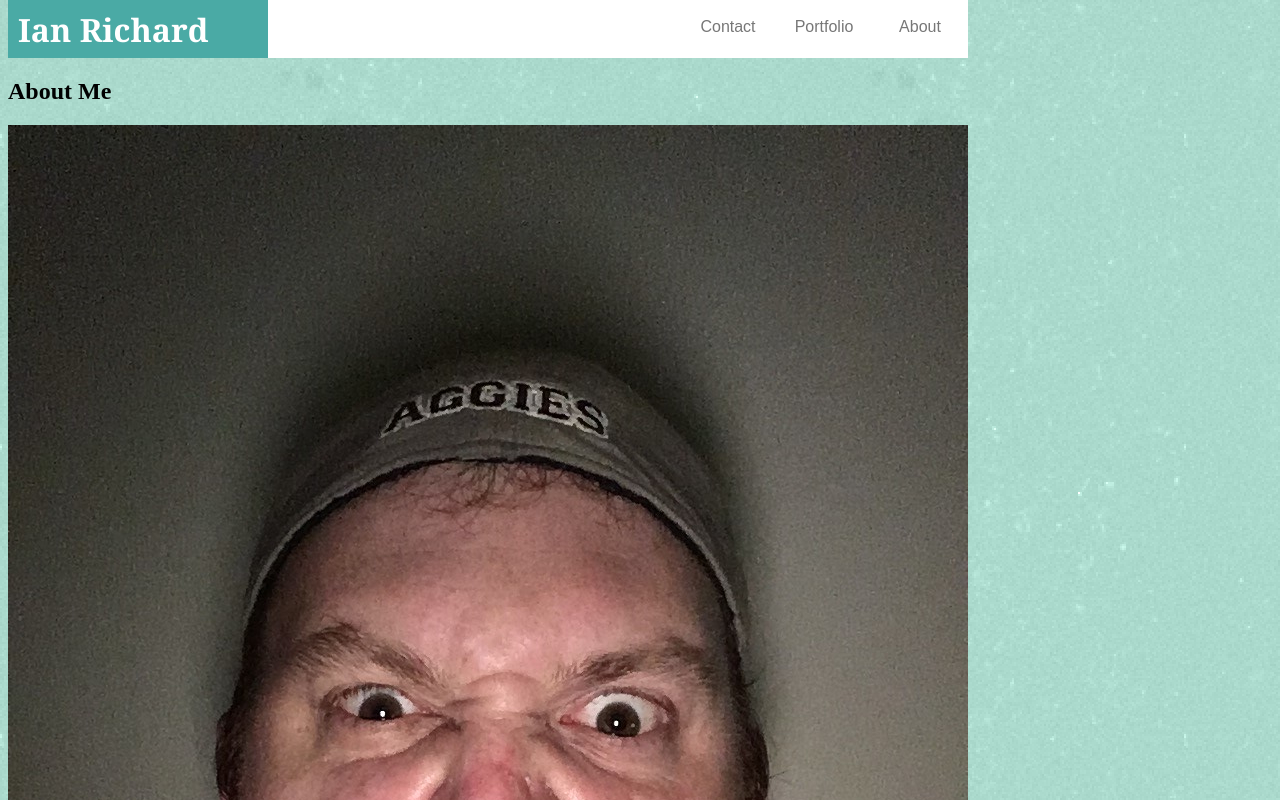
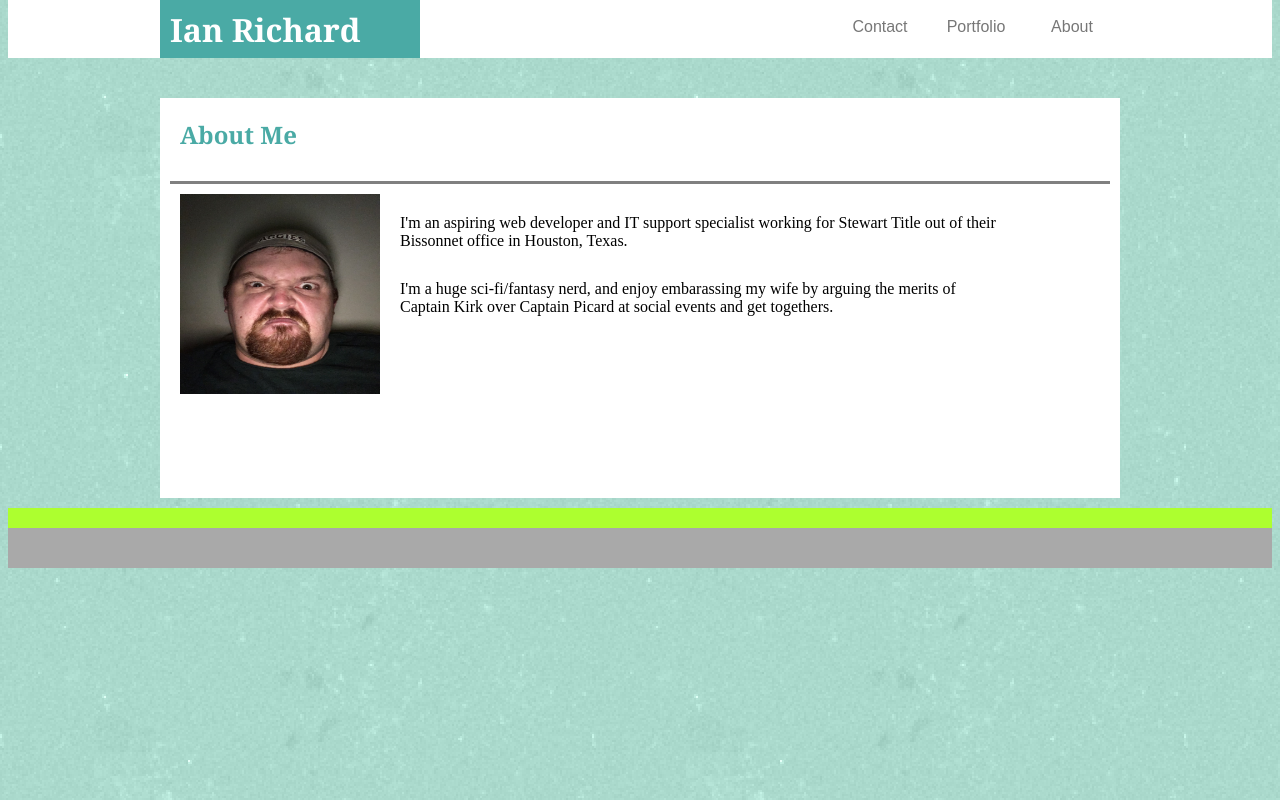
Before and after one commit to irichard03/Basic-Porfolio, a plain HTML site: page index.html in a window 1280 px wide. Shown: the top 800 px of the page. Drawn offline with Linux system fonts and the light colour scheme.

Commit message:
fixed header and main divs on index.html

```diff
--- a/assets/css/style.css
+++ b/assets/css/style.css
@@ -1,25 +1,15 @@
+#whitespace{
+    background-color:white;
+}
+
 #topperMid{
     background-color:white;
     height:60px;
     margin-top: -10px;
     width: 960px;
     float: center;
-
-}
-
-#leftPad{
-    background-color:white;
-    height:60px;
-    margin-top: -10px;
-    float:left;
-
-}
-
-#rightPad{
-    background-color:white;
-    height:60px;
-    margin-top: -10px;
-    float:right;
+    margin-left: auto;
+    margin-right: auto;
 
 }
 
@@ -27,7 +17,7 @@ h1{
    float:left;
     width: 25%;
     background-color:#4aaaa5;
-    margin:0;
+    margin:0px;
     height: 40px;
     padding:10px;
     color: white;
@@ -43,3 +33,55 @@ a{
     margin-top:20px;
     color:#777777;
 }
+
+#main{
+    width:960px;
+    background-color:white;
+    margin-top:40px;
+    margin-left: auto;
+    margin-right: auto;
+    height: 400px;
+}
+
+h2{
+    padding-top: 20px;
+    padding-bottom: 10px;
+    margin-left: 20px;
+    color: #4aaaa5;
+    font-family: 'Georgia', Times, Times New Roman, serif;
+    float: clear;
+}
+
+
+#submain{
+
+    width: 920px;
+    background-color: white;
+    padding: 10px;
+    margin-left: 10px;
+    margin-right:10px;
+    border-top: solid grey;
+}
+
+#selfie{
+    float:left;
+}
+
+p{
+    float:left;
+    width:600px;
+    margin: 20px;
+    margin-bottom: 10px;
+}
+
+#greenstripe{
+    margin-top:10px;
+    background-color: greenyellow;
+    height:20px;
+}
+
+#greyspace{
+    margin-top:0px;
+    background-color: darkgray;
+    height:40px;
+}
--- a/index.html
+++ b/index.html
@@ -11,9 +11,9 @@
 
 
         <!---This div has white background and encompasses entire page-->
-        <div id="leftPad">
+        <div id="whitespace">
 
-        </div>
+
 
             <div id="topperMid">
 
@@ -27,7 +27,7 @@
 
             </div>
 
-        <div id="rightPad">
+
 
         </div>
 
@@ -39,16 +39,36 @@
 
     <section id="main">
 
+
         <h2>About Me</h2>
 
-        <img src="assets/images/MadAtCssSelfie.JPG" alt="A groovy dude" id="selfie">
+        <div id="submain">
+            <img src="assets/images/MadAtCssSelfie.JPG" alt="A groovy dude" id="selfie" height=200px width=200px>
 
+            <div id="yetanother">
                 <p>I'm an aspiring web developer and IT support specialist working for Stewart Title out of their Bissonnet office in Houston, Texas.</p>
 
                 <p>I'm a huge sci-fi/fantasy nerd, and enjoy embarassing my wife by arguing the merits of Captain Kirk over Captain Picard at social events and get togethers.</p>
+           </div>
+        </div>
 
     </section>
 
 </body>
 
+<footer>
+
+
+
+        <!---This div has white background and encompasses entire page-->
+
+        <div id="greenstripe">
+        </div>
+
+        <div id="greyspace">
+
+        </div>
+
+    </footer>
+
 </html>
```
Lines whose indentation alone changed are shown as unchanged.
